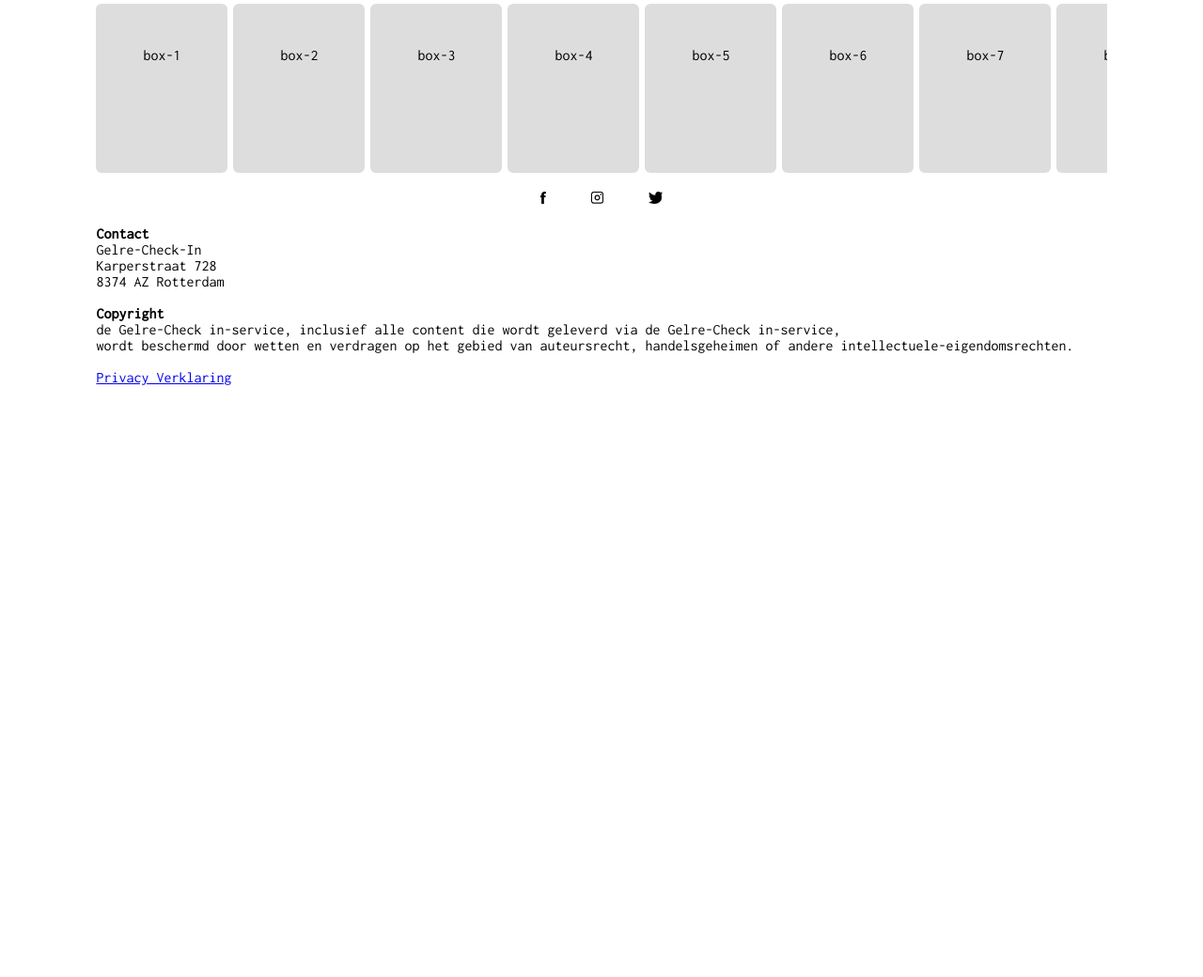
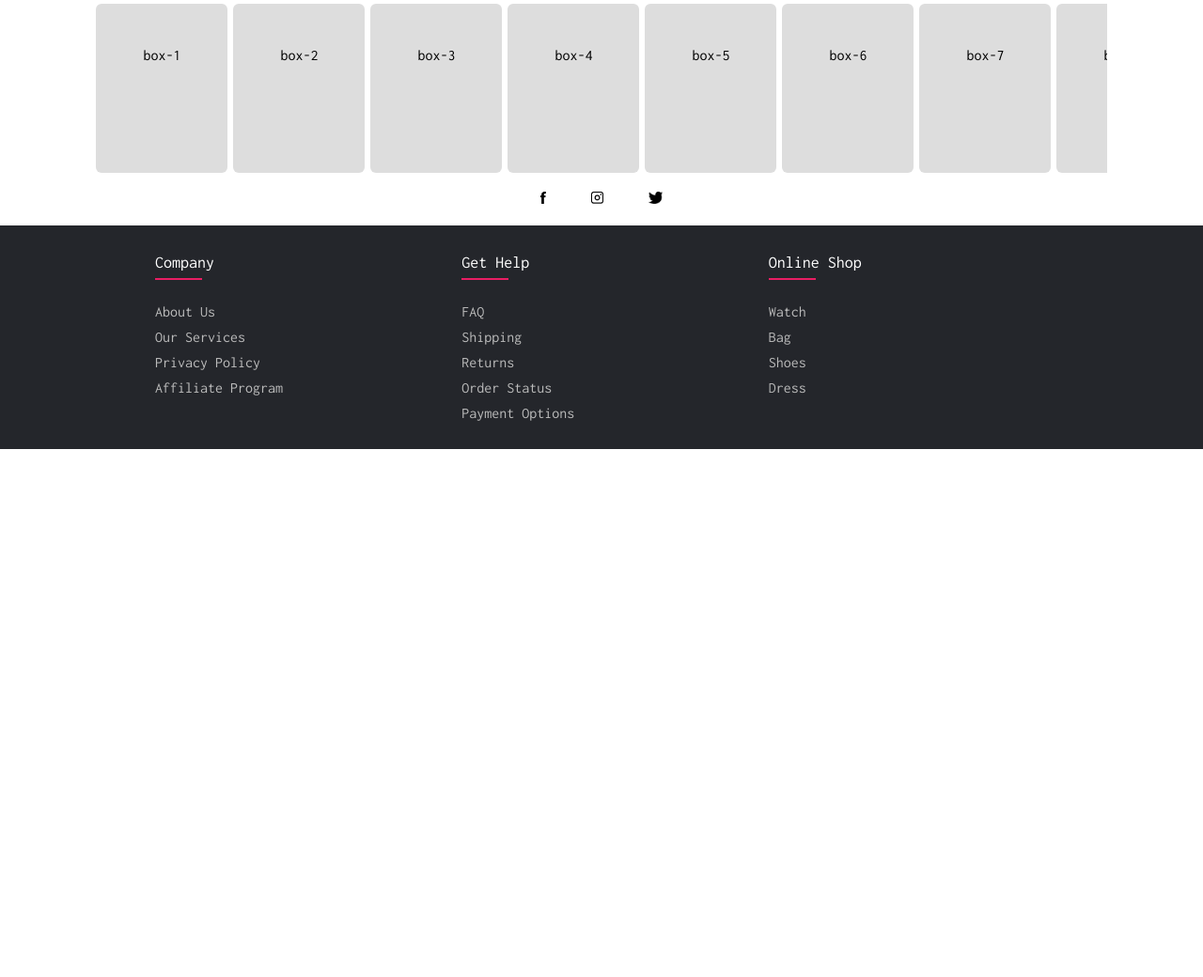
Before and after one commit to PebblesProgramming/Gelre-Check-in, a PHP site: page / in a window 1280 px wide. Shown: the part 917-1957 px from the top of the page at 94% size. After the commit the page ends 1395 px from the top, so only its background shows below. Run offline with PHP 8.4, Linux system fonts and the light colour scheme.

Commit message:
footer + navbar

```diff
--- a/applicatie/components/footer.php
+++ b/applicatie/components/footer.php
@@ -1,16 +1,39 @@
+<link rel="stylesheet" href="css/footer.css">
+<body class="footer-body">
+<footer class="footer">
+  	 <div class="footer-container">
+  	 	<div class="footer-row">
+  	 		<div class="footer-col">
+  	 			<h4>company</h4>
+  	 			<ul class="footer-ul">
+  	 				<li><a href="#">about us</a></li>
+  	 				<li><a href="#">our services</a></li>
+  	 				<li><a href="#">privacy policy</a></li>
+  	 				<li><a href="#">affiliate program</a></li>
+  	 			</ul>
+  	 		</div>
+  	 		<div class="footer-col">
+  	 			<h4>get help</h4>
+  	 			<ul class="footer-ul">
+  	 				<li><a href="#">FAQ</a></li>
+  	 				<li><a href="#">shipping</a></li>
+  	 				<li><a href="#">returns</a></li>
+  	 				<li><a href="#">order status</a></li>
+  	 				<li><a href="#">payment options</a></li>
+  	 			</ul>
+  	 		</div>
+  	 		<div class="footer-col">
+  	 			<h4>online shop</h4>
+  	 			<ul class="footer-ul">
+  	 				<li><a href="#">watch</a></li>
+  	 				<li><a href="#">bag</a></li>
+  	 				<li><a href="#">shoes</a></li>
+  	 				<li><a href="#">dress</a></li>
+  	 			</ul>
+  	 		</div>
+  	 	</div>
+  	 </div>
+  </footer>
+</body>
 
-<div class="container">
-<footer>
-    <h4>Contact</h4>
-    <p>Gelre-Check-In <br>
-       Karperstraat 728 <br>
-       8374 AZ Rotterdam <br>
-    </p>
-    <br>
-    <h4>Copyright</h4>
-    <p>de Gelre-Check in-service, inclusief alle content die wordt geleverd via de Gelre-Check in-service, <br>
-       wordt beschermd door wetten en verdragen op het gebied van auteursrecht, handelsgeheimen of andere intellectuele-eigendomsrechten.</p>
-       <br>
-    <p> <a href="Privacy-Verklaring.php">Privacy Verklaring</a> </p>
-</footer>
-</div>
+    <!--<p> <a href="screens/privacyverklaring.php">Privacy Verklaring</a> </p>   CHECK IF NECESARRY-->
--- /dev/null
+++ b/applicatie/components/navbar.php
@@ -0,0 +1,17 @@
+
+<link rel="stylesheet" href="css/style.css">
+<div class="navbar">
+            <img src="favicon.ico" class="logo">
+            <h4>Welkom insgebruiker </h4>
+            <nav>
+                <ul id="menuList">
+                    <li><input type="text" placeholder="Zoek vlucht..."></li>
+                    <li><a href="index.php">Home</a></li>
+                    <li><a href="screens/vluchten.php">Vluchten</a></li>
+                    <li><a href="screens/inchecken.php">Inchecken</a></li>
+                    <li><a href="screens/profile.php">Profiel</a></li>
+                    <li><a href="">Uitloggen</a></li> <!-- uitloggen? -->
+                </ul>
+            </nav>
+            <img src="images/menu.png" class="menu-icon"> <!-- figure thi out without using js -->
+        </div>
--- /dev/null
+++ b/applicatie/css/footer.css
@@ -0,0 +1,92 @@
+/* .footer-body{
+	line-height: 1.5;
+	font-family: 'Poppins', sans-serif;
+} */
+*{
+	margin:0;
+	padding:0;
+	box-sizing: border-box;
+}
+.footer-container{
+	max-width: 1170px;
+	margin:auto;
+}
+.footer-row{
+	display: flex;
+	flex-wrap: wrap;
+}
+.footer-ul{
+	list-style: none;
+}
+.footer{
+	background-color: #24262b;
+    padding: 30px 150px;
+}
+.footer-col{
+   width: 33.3%;
+   padding: 0 15px;
+}
+.footer-col h4{
+	font-size: 18px;
+	color: #ffffff;
+	text-transform: capitalize;
+	margin-bottom: 35px;
+	font-weight: 500;
+	position: relative;
+}
+.footer-col h4::before{
+	content: '';
+	position: absolute;
+	left:0;
+	bottom: -10px;
+	background-color: #e91e63;
+	height: 2px;
+	box-sizing: border-box;
+	width: 50px;
+}
+.footer-col ul li:not(:last-child){
+	margin-bottom: 10px;
+}
+.footer-col ul li a{
+	font-size: 16px;
+	text-transform: capitalize;
+	color: #ffffff;
+	text-decoration: none;
+	font-weight: 300;
+	color: #bbbbbb;
+	display: block;
+	transition: all 0.3s ease;
+}
+.footer-col ul li a:hover{
+	color: #ffffff;
+	padding-left: 8px;
+}
+.footer-col .social-links a{
+	display: inline-block;
+	height: 40px;
+	width: 40px;
+	background-color: rgba(255,255,255,0.2);
+	margin:0 10px 10px 0;
+	text-align: center;
+	line-height: 40px;
+	border-radius: 50%;
+	color: #ffffff;
+	transition: all 0.5s ease;
+}
+.footer-col .social-links a:hover{
+	color: #24262b;
+	background-color: #ffffff;
+}
+
+/*responsive*/
+@media(max-width: 767px){
+  .footer-col{
+    width: 50%;
+    margin-bottom: 30px;
+}
+}
+@media(max-width: 574px){
+  .footer-col{
+    width: 100%;
+}
+}
--- a/applicatie/index.php
+++ b/applicatie/index.php
@@ -11,22 +11,7 @@
 </head>
 <body>
     <div class="container">
-        <div class="navbar">
-            <img src="favicon.ico" class="logo">
-            <h4>Welkom insgebruiker </h4>
-            <nav>
-                <ul id="menuList">
-                    <li><input type="text" placeholder="Zoek vlucht..."></li>
-                    <li><a href="index.php">Home</a></li>
-                    <li><a href="screens/vluchten.php">Vluchten</a></li>
-                    <li><a href="screens/inchecken.php">Inchecken</a></li>
-                    <li><a href="screens/profile.php">Profiel</a></li>
-                    <li><a href="">Uitloggen</a></li> <!-- uitloggen? -->
-                </ul>
-            </nav>
-            <img src="images/menu.png" class="menu-icon"> <!-- figure thi out without using js -->
-        </div>
-
+        <?php include "components/navbar.php" ?>
         <div class="row">
             <div class="col-1">
                 <h2> Gelre Check In</h2>
@@ -44,10 +29,8 @@
                 </div>
             </div>
         </div>
-
-
          <h1 class="h1flights">Bekijk Vluchten</h1>
-         <button type="button" class="buttonFlights">Bekijk alles</button>
+         <a href="screens/vluchten.php"> <button type="button" class="buttonFlights">Bekijk alles</button> </a>
             <br>
             <br>
             <br>
@@ -65,11 +48,6 @@
             <div class="item">box-11</div>
             <div class="item">box-12</div>
         </div>
-
-
-
-
-
         <div class="social-links"> <!--change these to socials -->
             <img src="images/fb.png">
             <img src="images/ig.png">
@@ -77,6 +55,5 @@
         </div>
     </div>
 </body>
-
-<?php include_once "components/footer.php" ?>
+<?php include "components/footer.php" ?>
 </html>
--- a/applicatie/screens/inchecken.php
+++ b/applicatie/screens/inchecken.php
@@ -9,6 +9,7 @@
     <link href='https://fonts.googleapis.com/css?family=Inconsolata' rel='stylesheet'> <!--custom font, might change later-->
 </head>
 <body>
-    Inchecken
+    <?php include_once "../components/navbar.php" ?>
 </body>
+    <?php include_once "../components/footer.php" ?>
 </html>
--- a/applicatie/screens/profile.php
+++ b/applicatie/screens/profile.php
@@ -5,10 +5,11 @@
     <meta http-equiv="X-UA-Compatible" content="IE=edge">
     <meta name="viewport" content="width=device-width, initial-scale=1.0">
     <title>Vluchten</title>
-    <link rel="stylesheet" href="css/style.css">
+    <link rel="stylesheet" href="../applicatie/css/style.css">
     <link href='https://fonts.googleapis.com/css?family=Inconsolata' rel='stylesheet'> <!--custom font, might change later-->
 </head>
 <body>
-    Profiel
+
 </body>
+<?php include_once "../components/footer.php" ?>
 </html>
--- a/applicatie/screens/vluchten.php
+++ b/applicatie/screens/vluchten.php
@@ -9,6 +9,9 @@
     <link href='https://fonts.googleapis.com/css?family=Inconsolata' rel='stylesheet'> <!--custom font, might change later-->
 </head>
 <body>
-    vluchten
+    <div class="container">
+    <?php include "../components/navbar.php" ?>
+    </div>
 </body>
+<?php include "../components/footer.php" ?>
 </html>
```
Also changed, not shown: applicatie/components/header_navbar.php (deleted), applicatie/components/searchbar.php (deleted), applicatie/components/side_menu.php (deleted).
